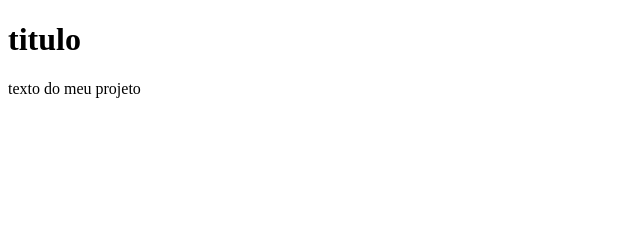
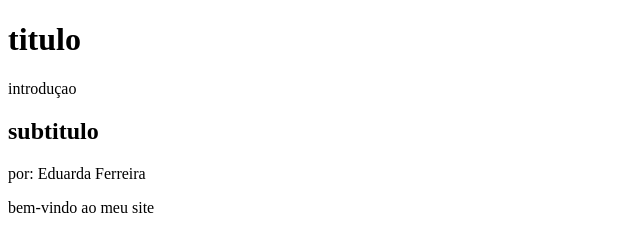
Before and after one commit to eduardafolv/agrinho, a plain HTML site: page index.html in a window 1280 px wide. Shown: the whole page, without its empty margins (0-640 px from the left). Drawn offline with Linux system fonts and the light colour scheme.

Commit message:
header e main

```diff
--- a/index.html
+++ b/index.html
@@ -7,8 +7,14 @@
     <link rel="styleshet" href="style.css"
 </head>
 <body>
-    <h1>titulo</h1>
-    <p>texto do meu projeto</p>
-
+    <header>
+        <h1>titulo</h1>
+        <p>introduçao</p>
+    </header>
+    <main>
+        <h2>subtitulo</h2>
+        <p>por: Eduarda Ferreira</p>
+        <p>bem-vindo ao meu site</p>
+    </main>
 </body>
 </html>
```
